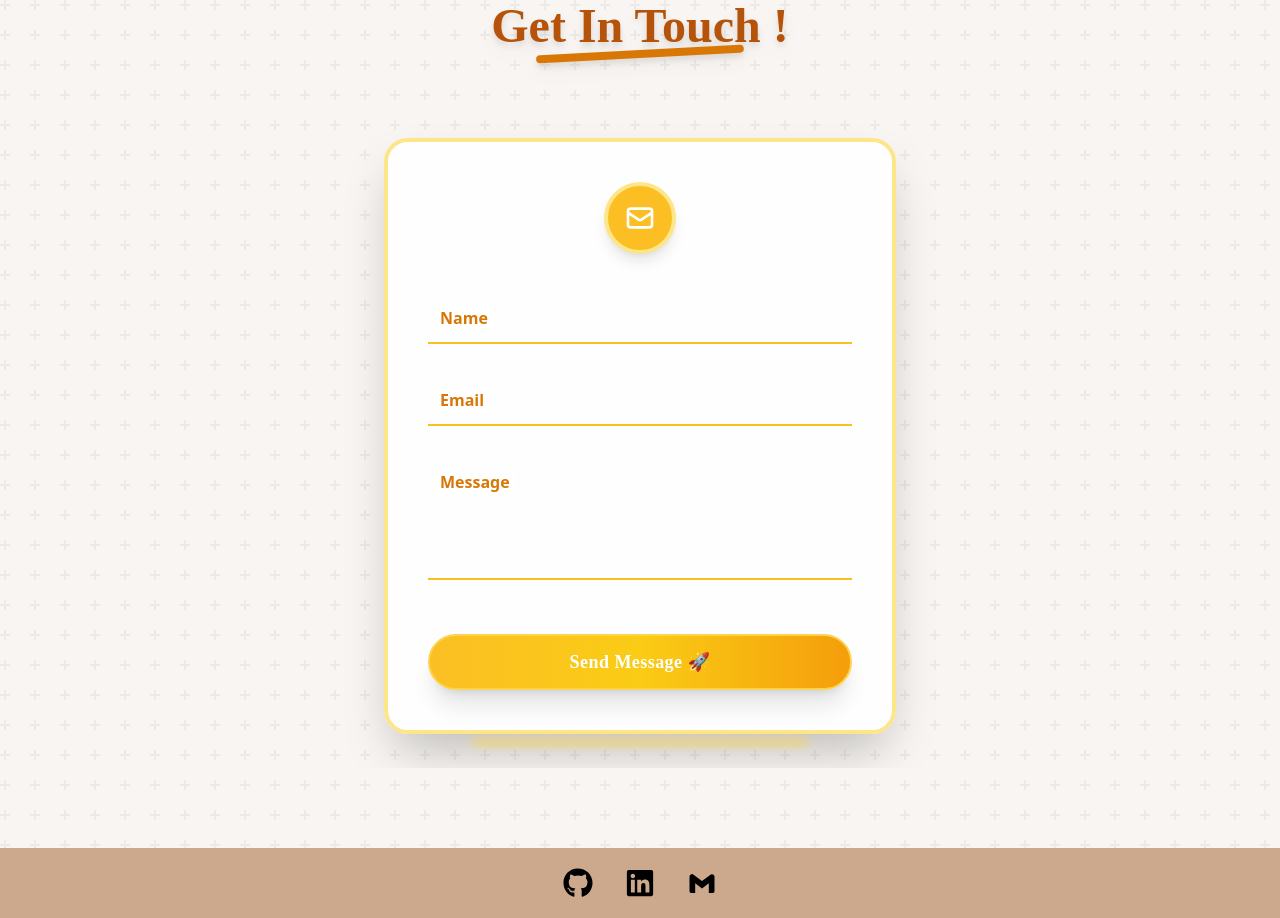
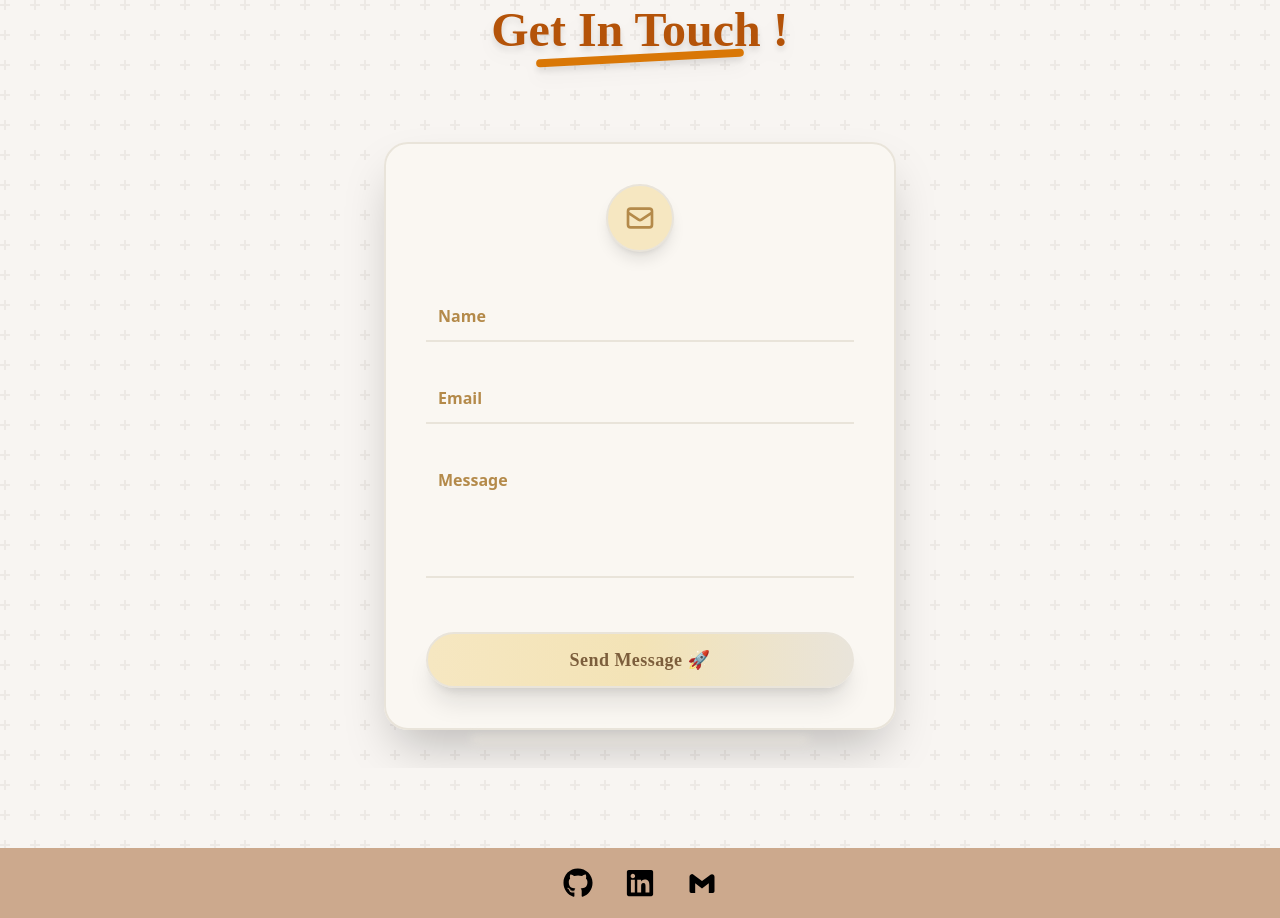
Before and after one commit to CodeXGautam/portfolio, a React (Create React App) app in the folder frontend/: page / in a window 1280 px wide. Shown: the part 3720-4638 px from the top of the page. Built offline with nearby package versions, Linux system fonts and the light colour scheme.

Commit message:
Refactor Contact component styling for improved aesthetics and user experience

```diff
--- a/frontend/src/pages/Contact.js
+++ b/frontend/src/pages/Contact.js
@@ -9,45 +9,45 @@ const Contact = () =>{
             </h1>
 
             {/* Creative Contact Form Start */}
-            <form className="w-full max-w-lg bg-white/90 rounded-3xl shadow-2xl p-10 flex flex-col gap-8 border-4 border-amber-200 relative animate-fade-in backdrop-blur-md"
+            <form className="w-full max-w-lg bg-[#FAF7F2]/95 rounded-3xl shadow-2xl p-10 flex flex-col gap-8 border-2 border-[#E9E4DA] relative animate-fade-in backdrop-blur-md"
                 // TODO: Add your form submission logic here
                 onSubmit={e => { e.preventDefault(); /* handle form submission here */ }}>
                 {/* Envelope Icon */}
                 <div className="flex justify-center mb-2">
-                    <div className="bg-amber-400 p-4 rounded-full shadow-lg border-4 border-amber-200 animate-bounce-slow">
-                        <svg xmlns='http://www.w3.org/2000/svg' className='h-8 w-8 text-white' fill='none' viewBox='0 0 24 24' stroke='currentColor'><path strokeLinecap='round' strokeLinejoin='round' strokeWidth={2} d='M3 8l7.89 5.26a2 2 0 002.22 0L21 8M5 19h14a2 2 0 002-2V7a2 2 0 00-2-2H5a2 2 0 00-2 2v10a2 2 0 002 2z' /></svg>
+                    <div className="bg-[#F6E7C1] p-4 rounded-full shadow-lg border-2 border-[#E9E4DA] animate-bounce-slow">
+                        <svg xmlns='http://www.w3.org/2000/svg' className='h-8 w-8 text-[#B48A4A]' fill='none' viewBox='0 0 24 24' stroke='currentColor'><path strokeLinecap='round' strokeLinejoin='round' strokeWidth={2} d='M3 8l7.89 5.26a2 2 0 002.22 0L21 8M5 19h14a2 2 0 002-2V7a2 2 0 00-2-2H5a2 2 0 00-2 2v10a2 2 0 002 2z' /></svg>
                     </div>
                 </div>
                 <div className="relative">
                     <input type="text" id="name" name="name" required
-                        className="peer w-full border-b-2 border-amber-400 bg-transparent py-3 px-2 text-amber-900 font-body focus:outline-none focus:border-amber-600 transition-all placeholder-transparent rounded-t-xl"
+                        className="peer w-full border-b-2 border-[#E9E4DA] bg-transparent py-3 px-2 text-[#7C5E3C] font-body focus:outline-none focus:border-[#B48A4A] transition-all placeholder-transparent rounded-t-xl"
                         placeholder="Your Name" />
-                    <label htmlFor="name" className="absolute left-2 top-3 text-amber-600 font-semibold text-sm transition-all peer-placeholder-shown:top-3 peer-placeholder-shown:text-base peer-focus:-top-5 peer-focus:text-xs peer-focus:text-amber-800 bg-white px-1 pointer-events-none">
+                    <label htmlFor="name" className="absolute left-2 top-3 text-[#B48A4A] font-semibold text-sm transition-all peer-placeholder-shown:top-3 peer-placeholder-shown:text-base peer-focus:-top-5 peer-focus:text-xs peer-focus:text-[#7C5E3C] bg-[#FAF7F2] px-1 pointer-events-none">
                         Name
                     </label>
                 </div>
                 <div className="relative">
                     <input type="email" id="email" name="email" required
-                        className="peer w-full border-b-2 border-amber-400 bg-transparent py-3 px-2 text-amber-900 font-body focus:outline-none focus:border-amber-600 transition-all placeholder-transparent rounded-t-xl"
+                        className="peer w-full border-b-2 border-[#E9E4DA] bg-transparent py-3 px-2 text-[#7C5E3C] font-body focus:outline-none focus:border-[#B48A4A] transition-all placeholder-transparent rounded-t-xl"
                         placeholder="Your Email" />
-                    <label htmlFor="email" className="absolute left-2 top-3 text-amber-600 font-semibold text-sm transition-all peer-placeholder-shown:top-3 peer-placeholder-shown:text-base peer-focus:-top-5 peer-focus:text-xs peer-focus:text-amber-800 bg-white px-1 pointer-events-none">
+                    <label htmlFor="email" className="absolute left-2 top-3 text-[#B48A4A] font-semibold text-sm transition-all peer-placeholder-shown:top-3 peer-placeholder-shown:text-base peer-focus:-top-5 peer-focus:text-xs peer-focus:text-[#7C5E3C] bg-[#FAF7F2] px-1 pointer-events-none">
                         Email
                     </label>
                 </div>
                 <div className="relative">
                     <textarea id="message" name="message" required rows="4"
-                        className="peer w-full border-b-2 border-amber-400 bg-transparent py-3 px-2 text-amber-900 font-body focus:outline-none focus:border-amber-600 transition-all resize-none placeholder-transparent rounded-t-xl"
+                        className="peer w-full border-b-2 border-[#E9E4DA] bg-transparent py-3 px-2 text-[#7C5E3C] font-body focus:outline-none focus:border-[#B48A4A] transition-all resize-none placeholder-transparent rounded-t-xl"
                         placeholder="Your Message"></textarea>
-                    <label htmlFor="message" className="absolute left-2 top-3 text-amber-600 font-semibold text-sm transition-all peer-placeholder-shown:top-3 peer-placeholder-shown:text-base peer-focus:-top-5 peer-focus:text-xs peer-focus:text-amber-800 bg-white px-1 pointer-events-none">
+                    <label htmlFor="message" className="absolute left-2 top-3 text-[#B48A4A] font-semibold text-sm transition-all peer-placeholder-shown:top-3 peer-placeholder-shown:text-base peer-focus:-top-5 peer-focus:text-xs peer-focus:text-[#7C5E3C] bg-[#FAF7F2] px-1 pointer-events-none">
                         Message
                     </label>
                 </div>
                 <button type="submit"
-                    className="mt-4 bg-gradient-to-r from-amber-400 via-yellow-400 to-amber-500 hover:from-amber-500 hover:to-yellow-500 text-white font-bold py-3 px-8 rounded-full shadow-xl transition-all duration-200 transform hover:-translate-y-1 hover:scale-105 text-lg font-display tracking-wide border-2 border-amber-300 animate-bounce-slow">
+                    className="mt-4 bg-gradient-to-r from-[#F6E7C1] via-[#F3E3B6] to-[#E9E4DA] hover:from-[#F3E3B6] hover:to-[#F6E7C1] text-[#7C5E3C] font-bold py-3 px-8 rounded-full shadow-xl transition-all duration-200 transform hover:-translate-y-1 hover:scale-105 text-lg font-display tracking-wide border-2 border-[#E9E4DA] animate-bounce-slow">
                     Send Message 🚀
                 </button>
                 {/* Decorative bottom border */}
-                <div className="absolute -bottom-4 left-1/2 -translate-x-1/2 w-2/3 h-2 bg-amber-300 rounded-full blur-sm opacity-60"></div>
+                <div className="absolute -bottom-4 left-1/2 -translate-x-1/2 w-2/3 h-2 bg-[#E9E4DA] rounded-full blur-sm opacity-60"></div>
             </form>
             {/* Creative Contact Form End */}
         </div>
```
